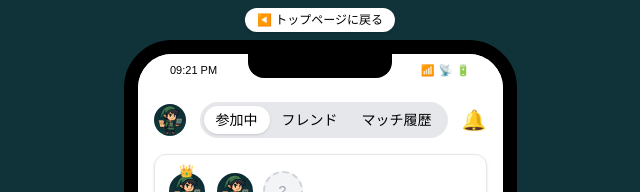
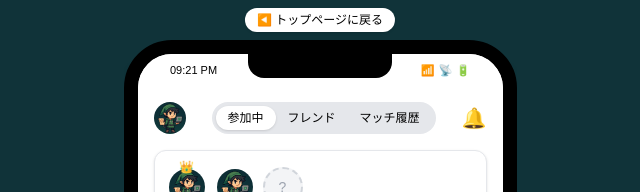
Before and after one commit to fullparty-dev/fullparty_app, a Next.js app: page /party/home in a window 1280 px wide. Shown: the top 192 px of the page, without its empty margins (320-960 px from the left). Built offline with nearby package versions, Linux system fonts and the light colour scheme.

Commit message:
fix: スマホ画面に合わせたテキストサイズ調整を適用

```diff
--- a/src/app/party/home/page.tsx
+++ b/src/app/party/home/page.tsx
@@ -10,7 +10,7 @@ export default function PartyPage() {
       <div className="p-4 pb-[56px] overflow-y-auto max-h-full">
         <div className="flex items-center justify-between mb-4">
           <img src="/avatar.png" alt="My Icon" className="w-8 h-8 rounded-full" />
-          <div className="flex bg-gray-200 rounded-full p-1 text-sm font-medium">
+          <div className="flex bg-gray-200 rounded-full p-1 text-xs font-medium max-w-full overflow-x-auto whitespace-nowrap">
             <button className="px-3 py-1 rounded-full bg-white shadow text-black">参加中</button>
             <button className="px-3 py-1 rounded-full text-black">フレンド</button>
             <button className="px-3 py-1 rounded-full text-black">マッチ履歴</button>
--- a/src/app/party/home/success/page.tsx
+++ b/src/app/party/home/success/page.tsx
@@ -11,7 +11,7 @@ export default function PartyPage() {
       <div className="steps p-4 pb-[56px] overflow-y-auto max-h-full">
         <div className="flex items-center justify-between mb-4">
           <img src="/avatar.png" alt="My Icon" className="w-8 h-8 rounded-full" />
-          <div className="flex bg-gray-200 rounded-full p-1 text-sm font-medium">
+          <div className="flex bg-gray-200 rounded-full p-1 text-xs font-medium">
             <button className="px-3 py-1 rounded-full bg-white shadow text-black">参加中</button>
             <button className="px-3 py-1 rounded-full text-black">フレンド</button>
             <button className="px-3 py-1 rounded-full text-black">マッチ履歴</button>
```
